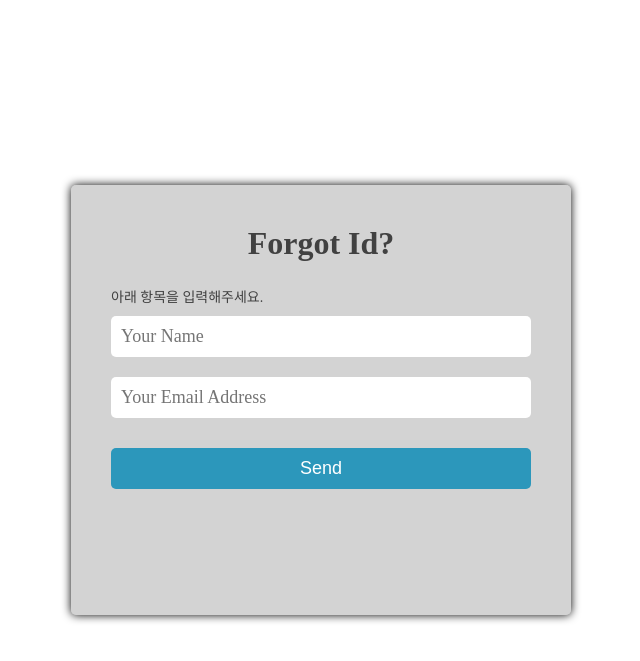
After one commit to IbwaProject/SharpToon, a Flask app: page /forgotId in a window 1280 px wide. The commit adds this page. Shown: the top 661 px of the page, without its empty margins (319-959 px from the left). Run offline with Flask 2, Linux system fonts and the light colour scheme; some libraries are stand-ins or nearby versions.

Commit message:
ForgotID 페이지 생성

```diff
--- a/app.py
+++ b/app.py
@@ -59,6 +59,10 @@ def changePW() :
       db.session.commit()
       return redirect('/Settings')
    return render_template('changePW.html', form=form)
+
+@app.route('/forgotId')
+def forgotId():
+   return render_template('forgotID.html')
 
 @app.route('/forgotPW')
 def forgotPW():
--- /dev/null
+++ b/templates/forgotID.html
@@ -0,0 +1,40 @@
+<!DOCTYPE html>
+<!--www.codingflicks.com-->
+<html lang="en">
+<head>
+	<meta charset="UTF-8">
+	<title>Forgot Id</title>
+	<link href="../static/css/pwStyle.css" rel="stylesheet">
+</head>
+<body>
+	<div class="form-box">
+		<div class="header-text">
+			Forgot Id?
+		</div>
+	<span>
+      아래 항목을 입력해주세요.<br>
+    </span>
+    <input placeholder="Your Name" type="text" id="name">
+    <input placeholder="Your Email Address" type="text" id = "email">
+    <button onclick="sendBtn()" id="send">Send</button>
+	</div>
+</body>
+</html>
+
+<script>
+function sendBtn(){
+	var name = document.getElementById("name").value;
+    var email = document.getElementById("email").value;
+
+    if(name=="") alert('이름을 입력해주세요.');
+    else if(email=="") alert('이메일을 입력해주세요.');
+    else alert('입력하신 이메일로 아이디가 발송되었습니다.');
+}
+</script>
+
+<script>
+window.alert = function(message){
+    var button = document.getElementById("send");
+    button.innerHTML = message;
+}
+</script>
--- a/templates/login.html
+++ b/templates/login.html
@@ -27,7 +27,7 @@
     <input id="terms" type="checkbox"> -->
 
     <span>
-      <a href="#">Forgot id?</a> &nbsp &nbsp
+      <a href="/forgotId">Forgot id?</a> &nbsp &nbsp
       <a href="/forgotPW">Forgot Password?</a>
     </span>
     <button type="submit">login</button>
--- a/templates/main.html
+++ b/templates/main.html
@@ -136,8 +136,8 @@
         <div class="row">
             <div class="cell" style="width: 300px;">
                 <img src="{{url_for('static', filename = 'images/image6.jpg')}}" width="300px" height="300px"/>
-                <!--div class="bottom-right2"><a href="/option_hair"><i>>> Change Facial Expression</i></a></div-->
-                <div class="bottom-right2"><a href="/balloon_example"><i>>> Change Facial Expression</i></a></div>
+                <div class="bottom-right2"><a href="/option_hair"><i>>> Change Facial Expression</i></a></div>
+                <!--div class="bottom-right2"><a href="/balloon_example"><i>>> Change Facial Expression</i></a></div-->
             </div>
 
             <div class="cell" style="width: 300px;">
```
Also changed, not shown: templates/BalloonExample.html (+14 -5 lines).
